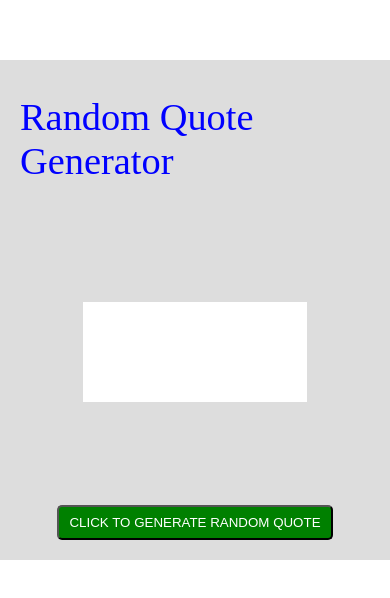
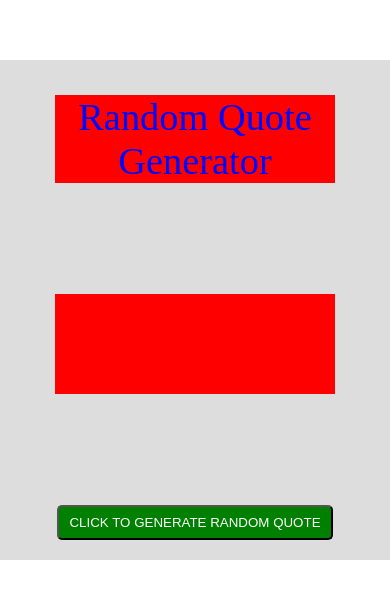
Before and after one commit to MALICK96/Random-Quotes-in-Js, a plain HTML site: page index.html in a window 390 px wide. Shown: the part 112-710 px from the top of the page. Drawn offline with Linux system fonts and the light colour scheme.

Commit message:
fixing media query to target tablet and phone

```diff
--- a/styles.css
+++ b/styles.css
@@ -22,7 +22,17 @@ body {
   padding: 20px;
 }
 
+.header {
+  width: 100%;
+  display: flex;
+  justify-content: center;
+  align-items: center;
+}
+
 .header h2 {
+  text-align: center;
+  flex-basis: 80%;
+  background-color: red;
   color: blue;
   margin: 15px 0;
   text-transform: capitalize;
@@ -67,20 +77,18 @@ button:hover {
   background-color: rgb(12, 77, 12);
   color: rgb(182, 150, 150);
 }
-@media screen and (max-width: 768px) {
+@media screen and (max-width: 900px) {
   .container {
     width: 100%;
     height: 500px;
-    /* margin: 0 auto; */
-    /* background-color: blue; */
   }
 
   .article {
-    width: 80%;
-    margin: auto;
+    width: 100%;
   }
   .quote {
     width: 80%;
-    color: #000;
+    background: red;
+    color: #fff;
   }
 }
```
